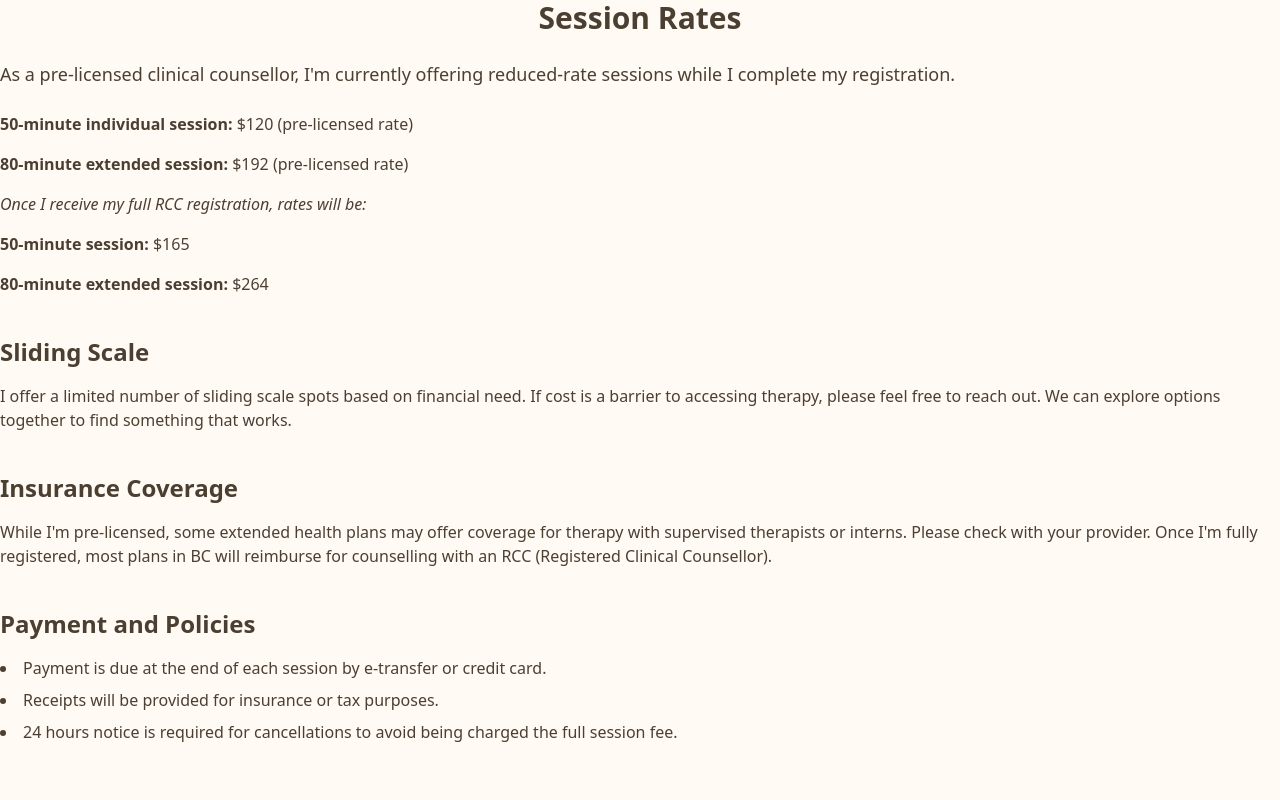
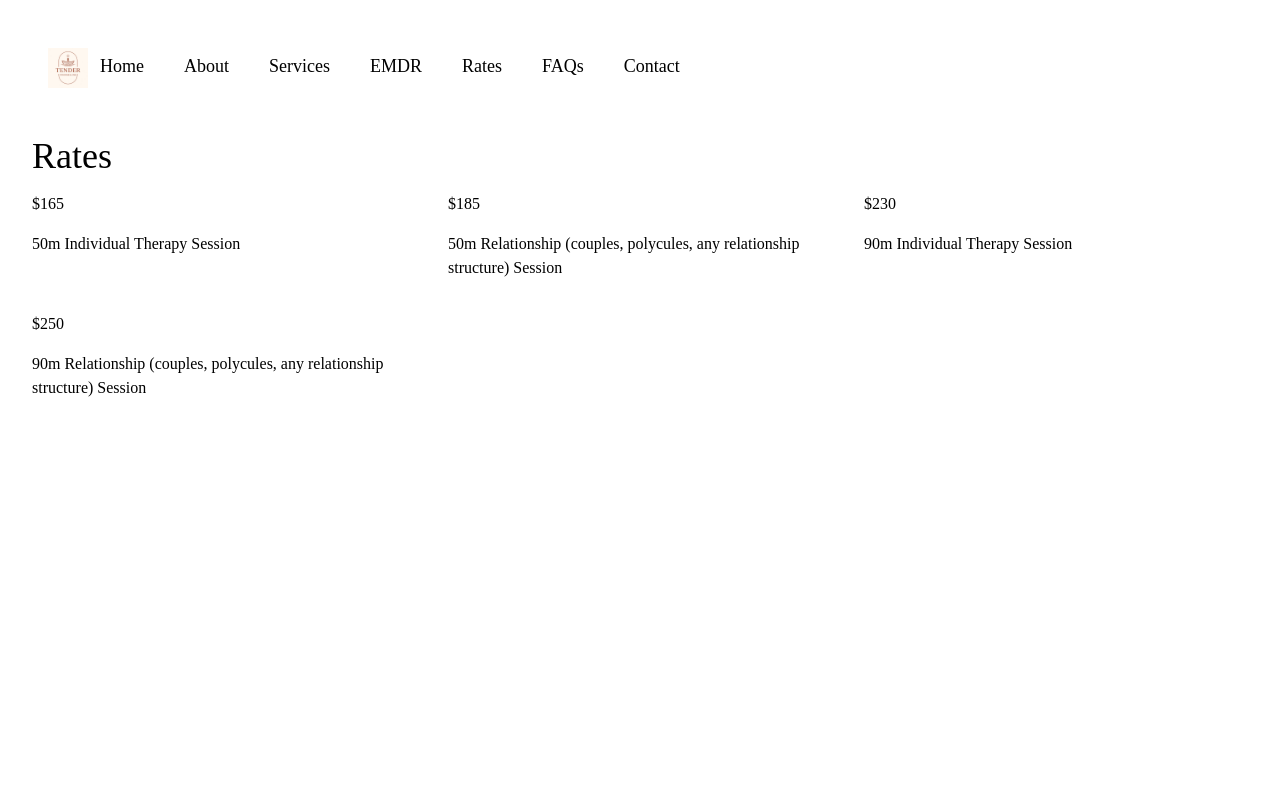
Before and after one commit to alexcoticehn/tender-ui, a Next.js app: page /rates in a window 1280 px wide. Shown: the top 800 px of the page. Built offline with nearby package versions, Linux system fonts and the light colour scheme.

Commit message:
add correct content to rates page

```diff
--- a/src/app/rates/page.tsx
+++ b/src/app/rates/page.tsx
@@ -1,35 +1,34 @@
+import Header from "@/components/header";
+
 export default function Rates() {
   return (
-    <div className="min-h-screen bg-[#fffaf4] text-[#4b3f32] font-sans">
-        <h1 className="text-3xl font-semibold mb-6 text-center">Session Rates</h1>
-        <p className="mb-6 text-lg">
-          As a pre-licensed clinical counsellor, I&apos;m currently offering reduced-rate sessions while I complete my registration.
-        </p>
-
-        <div className="space-y-4 text-base">
-          <p><strong>50-minute individual session:</strong> $120 (pre-licensed rate)</p>
-          <p><strong>80-minute extended session:</strong> $192 (pre-licensed rate)</p>
-          <p className="italic">Once I receive my full RCC registration, rates will be:</p>
-          <p><strong>50-minute session:</strong> $165</p>
-          <p><strong>80-minute extended session:</strong> $264</p>
-        </div>
-
-        <h2 className="text-2xl font-semibold mt-10 mb-4">Sliding Scale</h2>
-        <p className="mb-6">
-          I offer a limited number of sliding scale spots based on financial need. If cost is a barrier to accessing therapy, please feel free to reach out. We can explore options together to find something that works.
-        </p>
-
-        <h2 className="text-2xl font-semibold mt-10 mb-4">Insurance Coverage</h2>
-        <p className="mb-6">
-          While I&apos;m pre-licensed, some extended health plans may offer coverage for therapy with supervised therapists or interns. Please check with your provider. Once I&apos;m fully registered, most plans in BC will reimburse for counselling with an RCC (Registered Clinical Counsellor).
-        </p>
-
-        <h2 className="text-2xl font-semibold mt-10 mb-4">Payment and Policies</h2>
-        <ul className="list-disc list-inside space-y-2">
-          <li>Payment is due at the end of each session by e-transfer or credit card.</li>
-          <li>Receipts will be provided for insurance or tax purposes.</li>
-          <li>24 hours notice is required for cancellations to avoid being charged the full session fee.</li>
-        </ul>
+    <div className="min-h-screen text-black font-serif">
+      <div className="mx-auto px-4 py-4 flex flex-col md:ml-auto bg-cover bg-center pointer-events-none">
+          <div className="relative flex flex-row">
+          <Header />
+          </div>
+      </div>
+        <section className="mx-8">
+          <h2 className="text-4xl mb-4">Rates</h2>
+          <div className="grid md:grid-cols-3 gap-8 mb-6">
+            <div className="flex flex-col">
+              <p className="mb-4">$165</p>
+              <p>50m Individual Therapy Session</p>
+            </div>
+            <div className="flex flex-col">
+              <p className="mb-4">$185</p>
+              <p>50m Relationship (couples, polycules, any relationship structure) Session</p>
+            </div>
+            <div className="flex flex-col">
+              <p className="mb-4">$230</p>
+              <p>90m Individual Therapy Session</p>
+            </div>
+            <div className="flex flex-col">
+              <p className="mb-4">$250</p>
+              <p>90m Relationship (couples, polycules, any relationship structure) Session</p>
+            </div>
+          </div>
+        </section>
     </div>
   );
 }
```
